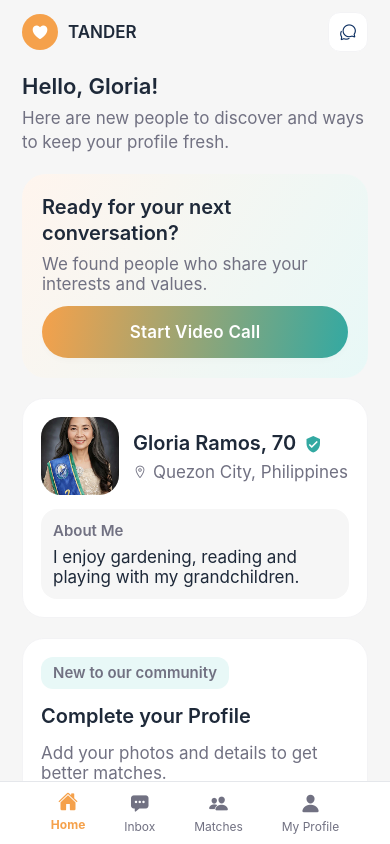
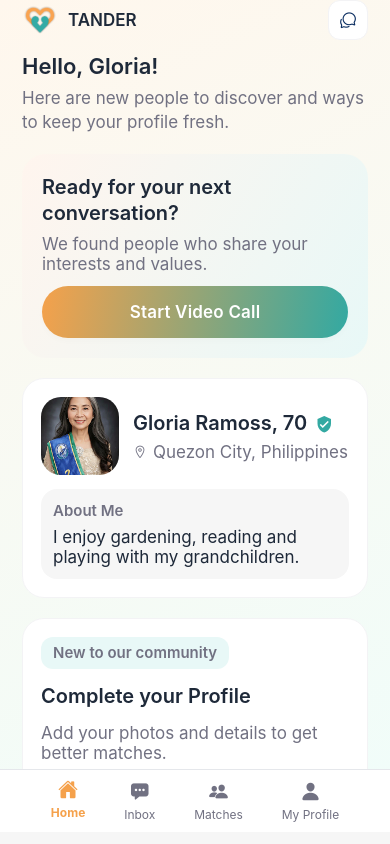
Before and after one commit to OjDrez/tander-app, a React Native app: screen /HomeScreen in a window 390 px wide. Built offline with nearby package versions, Linux system fonts and the light colour scheme; what expo-web-browser would draw is missing.

Commit message:
EnhancementOfHomeScreen

```diff
--- a/src/screens/Home/HomeScreen.tsx
+++ b/src/screens/Home/HomeScreen.tsx
@@ -19,17 +19,18 @@ import {
   TouchableOpacity,
   View,
 } from "react-native";
-import { SafeAreaView } from "react-native-safe-area-context";
+import {
+  SafeAreaView,
+  useSafeAreaInsets,
+} from "react-native-safe-area-context";
 
 const profile = {
   id: "profile-001",
-  name: "Gloria Ramos",
+  name: "Gloria Ramoss",
   age: 70,
   location: "Quezon City, Philippines",
   about: "I enjoy gardening, reading and playing with my grandchildren.",
-  avatar:
-    // "https://images.unsplash.com/photo-1524504388940-b1c1722653e1?auto=format&fit=crop&w=300&q=80",
-    require("../../assets/images/SampleProfile.png"),
+  avatar: require("../../assets/images/SampleProfile.png"),
 };
 
 const suggestions = [
@@ -67,31 +68,42 @@ export default function HomeScreen() {
   const navigation =
     useNavigation<NativeStackNavigationProp<AppStackParamList>>();
 
+  const insets = useSafeAreaInsets(); // 👈 FIX: Helps prevent Android navbar overlap
+
   const handleTabPress = (tab: MainNavigationTab) => {
-    if (tab === "Inbox") {
-      navigation.navigate("InboxScreen");
-    }
-
-    if (tab === "Matches") {
-      navigation.navigate("MyMatchesScreen");
-    }
-
-    if (tab === "Profile") {
+    if (tab === "Inbox") navigation.navigate("InboxScreen");
+    if (tab === "Matches") navigation.navigate("MyMatchesScreen");
+    if (tab === "Profile")
       navigation.navigate("ProfileViewScreen", { userId: profile.id });
-    }
   };
 
   return (
-    <FullScreen statusBarStyle="dark" style={styles.container}>
+    <FullScreen
+      statusBarStyle="dark"
+      style={[
+        styles.container,
+        { paddingBottom: insets.bottom || 12 }, // 👈 Ensures content is not hidden
+      ]}
+    >
+      <LinearGradient
+        colors={colors.gradients.softAqua.array}
+        start={{ x: 0, y: 0 }}
+        end={{ x: 1, y: 1 }}
+        style={styles.gradient}
+      >
         <SafeAreaView edges={["top", "left", "right"]} style={styles.safeArea}>
-        <ScrollView
-          contentContainerStyle={styles.scrollContent}
-          showsVerticalScrollIndicator={false}
-        >
+          {/* HEADER */}
           <View style={styles.headerRow}>
             <View style={styles.brandRow}>
+              {/* <View style={styles.brandIcon}>
+                <Ionicons name="heart" size={18} color={colors.white} />
+              </View> */}
               <View style={styles.brandIcon}>
-                <Ionicons name="heart" size={18} color={colors.white} />
+                <Image
+                  source={require("../../assets/icons/tander-logo.png")} // Path to your PNG logo
+                  style={styles.logoImage}
+                  resizeMode="contain" // Ensures the logo fits well
+                />
               </View>
               <AppText weight="semibold" size="body">
                 TANDER
@@ -110,7 +122,18 @@ export default function HomeScreen() {
               />
             </TouchableOpacity>
           </View>
-
+          <ScrollView
+            showsVerticalScrollIndicator={false}
+            contentContainerStyle={[
+              styles.scrollContent,
+              {
+                paddingBottom:
+                  Platform.OS === "android" ? insets.bottom + 10 : 0,
+                // 👆 Android needs more space because navbar overlaps by default
+              },
+            ]}
+          >
+            {/* GREETING */}
             <View style={styles.greetingBlock}>
               <AppText weight="semibold" size="h3" style={styles.greetingTitle}>
                 Hello, {profile.name.split(" ")[0]}!
@@ -121,6 +144,7 @@ export default function HomeScreen() {
               </AppText>
             </View>
 
+            {/* HERO CARD */}
             <LinearGradient
               colors={colors.gradients.registration.array}
               start={{ x: 0, y: 0 }}
@@ -131,7 +155,10 @@ export default function HomeScreen() {
                 <AppText weight="semibold" size="h4" style={styles.heroTitle}>
                   Ready for your next conversation?
                 </AppText>
-              <AppText color={colors.textSecondary} style={styles.heroSubtitle}>
+                <AppText
+                  color={colors.textSecondary}
+                  style={styles.heroSubtitle}
+                >
                   We found people who share your interests and values.
                 </AppText>
               </View>
@@ -144,9 +171,9 @@ export default function HomeScreen() {
               />
             </LinearGradient>
 
+            {/* PROFILE CARD */}
             <View style={styles.card}>
               <View style={styles.profileRow}>
-              {/* <Image source={{ uri: profile.avatar }} style={styles.avatar} /> */}
                 <Image
                   source={
                     typeof profile.avatar === "string"
@@ -193,6 +220,7 @@ export default function HomeScreen() {
               </View>
             </View>
 
+            {/* COMPLETE PROFILE CARD */}
             <View style={styles.card}>
               <View style={styles.badgeRow}>
                 <View style={styles.badge}>
@@ -216,21 +244,29 @@ export default function HomeScreen() {
               <GradientButton
                 title="Complete Profile"
                 onPress={() =>
-                navigation.navigate("ProfileViewScreen", { userId: profile.id })
+                  navigation.navigate("ProfileViewScreen", {
+                    userId: profile.id,
+                  })
                 }
                 style={styles.secondaryButton}
               />
             </View>
 
+            {/* SECTION HEADER */}
             <View style={styles.sectionHeader}>
               <View>
-              <AppText weight="semibold" size="h4" style={styles.sectionTitle}>
+                <AppText
+                  weight="semibold"
+                  size="h4"
+                  style={styles.sectionTitle}
+                >
                   People You May Know!
                 </AppText>
                 <AppText size="caption" color={colors.textSecondary}>
                   Fresh picks curated for you
                 </AppText>
               </View>
+
               <TouchableOpacity style={styles.filterPill} activeOpacity={0.9}>
                 <Ionicons
                   name="options-outline"
@@ -247,6 +283,7 @@ export default function HomeScreen() {
               </TouchableOpacity>
             </View>
 
+            {/* SUGGESTIONS */}
             <ScrollView
               horizontal
               showsHorizontalScrollIndicator={false}
@@ -274,29 +311,63 @@ export default function HomeScreen() {
           </ScrollView>
         </SafeAreaView>
 
-      <MainNavigationBar activeTab="Home" onTabPress={handleTabPress} />
+        {/* 👇 FIXED: Navigation Bar Always Visible */}
+        <MainNavigationBar
+          activeTab="Home"
+          onTabPress={handleTabPress}
+          style={{
+            marginBottom: Platform.OS === "android" ? insets.bottom - 40 : 0,
+          }}
+        />
+      </LinearGradient>
     </FullScreen>
   );
 }
 
 const styles = StyleSheet.create({
+  logoImage: {
+    height: 36, // Adjust as needed for your logo's size
+    width: 36, // Adjust as needed
+  },
+
+  brandIcon: {
+    height: 36,
+    width: 36,
+    borderRadius: 18,
+    // backgroundColor: colors.primary,
+    alignItems: "center",
+    justifyContent: "center",
+    // Optional shadow effect (to match the existing design)
+    ...Platform.select({
+      ios: {
+        shadowColor: colors.shadowMedium,
+        shadowOpacity: 0.18,
+        shadowRadius: 8,
+        shadowOffset: { width: 0, height: 4 },
+      },
+      android: {
+        // elevation: 3,
+      },
+    }),
+  },
+  gradient: {
+    flex: 1,
+  },
   container: {
     flex: 1,
     backgroundColor: colors.backgroundLight,
   },
-
   safeArea: {
     flex: 1,
   },
-
   scrollContent: {
     paddingHorizontal: 22,
     paddingTop: 12,
-    paddingBottom: 28,
     gap: 20,
   },
 
   headerRow: {
+    paddingHorizontal: 22,
     flexDirection: "row",
     alignItems: "center",
     justifyContent: "space-between",
@@ -308,25 +379,14 @@ const styles = StyleSheet.create({
     gap: 10,
   },
 
-  brandIcon: {
-    height: 36,
-    width: 36,
-    borderRadius: 18,
-    backgroundColor: colors.primary,
-    alignItems: "center",
-    justifyContent: "center",
-    ...Platform.select({
-      ios: {
-        shadowColor: colors.shadowMedium,
-        shadowOpacity: 0.18,
-        shadowRadius: 8,
-        shadowOffset: { width: 0, height: 4 },
-      },
-      android: {
-        elevation: 3,
-      },
-    }),
-  },
+  // brandIcon: {
+  //   height: 36,
+  //   width: 36,
+  //   borderRadius: 18,
+  //   backgroundColor: colors.primary,
+  //   alignItems: "center",
+  //   justifyContent: "center",
+  // },
 
   iconButton: {
     height: 40,
@@ -337,17 +397,6 @@ const styles = StyleSheet.create({
     justifyContent: "center",
     borderWidth: 1,
     borderColor: colors.borderLight,
-    ...Platform.select({
-      ios: {
-        shadowColor: colors.shadowLight,
-        shadowOpacity: 0.15,
-        shadowRadius: 6,
-        shadowOffset: { width: 0, height: 3 },
-      },
-      android: {
-        elevation: 2,
-      },
-    }),
   },
 
   greetingBlock: {
@@ -361,17 +410,6 @@ const styles = StyleSheet.create({
   heroCard: {
     borderRadius: 24,
     padding: 20,
-    ...Platform.select({
-      ios: {
-        shadowColor: colors.shadowMedium,
-        shadowOpacity: 0.2,
-        shadowRadius: 12,
-        shadowOffset: { width: 0, height: 6 },
-      },
-      android: {
-        elevation: 4,
-      },
-    }),
   },
 
   heroContent: {
@@ -402,17 +440,6 @@ const styles = StyleSheet.create({
     borderWidth: 1,
     borderColor: colors.borderLight,
     gap: 14,
-    ...Platform.select({
-      ios: {
-        shadowColor: colors.shadowLight,
-        shadowOpacity: 0.14,
-        shadowRadius: 10,
-        shadowOffset: { width: 0, height: 4 },
-      },
-      android: {
-        elevation: 2,
-      },
-    }),
   },
 
   profileRow: {
@@ -437,10 +464,6 @@ const styles = StyleSheet.create({
     flexDirection: "row",
     alignItems: "center",
     gap: 8,
-  },
-
-  name: {
-    color: colors.textPrimary,
   },
 
   verifiedIcon: {
@@ -525,17 +548,6 @@ const styles = StyleSheet.create({
     borderWidth: 1,
     borderColor: colors.borderLight,
     gap: 6,
-    ...Platform.select({
-      ios: {
-        shadowColor: colors.shadowLight,
-        shadowOpacity: 0.12,
-        shadowRadius: 8,
-        shadowOffset: { width: 0, height: 4 },
-      },
-      android: {
-        elevation: 2,
-      },
-    }),
   },
 
   suggestionAvatar: {
```
Lines whose indentation alone changed are shown as unchanged.
